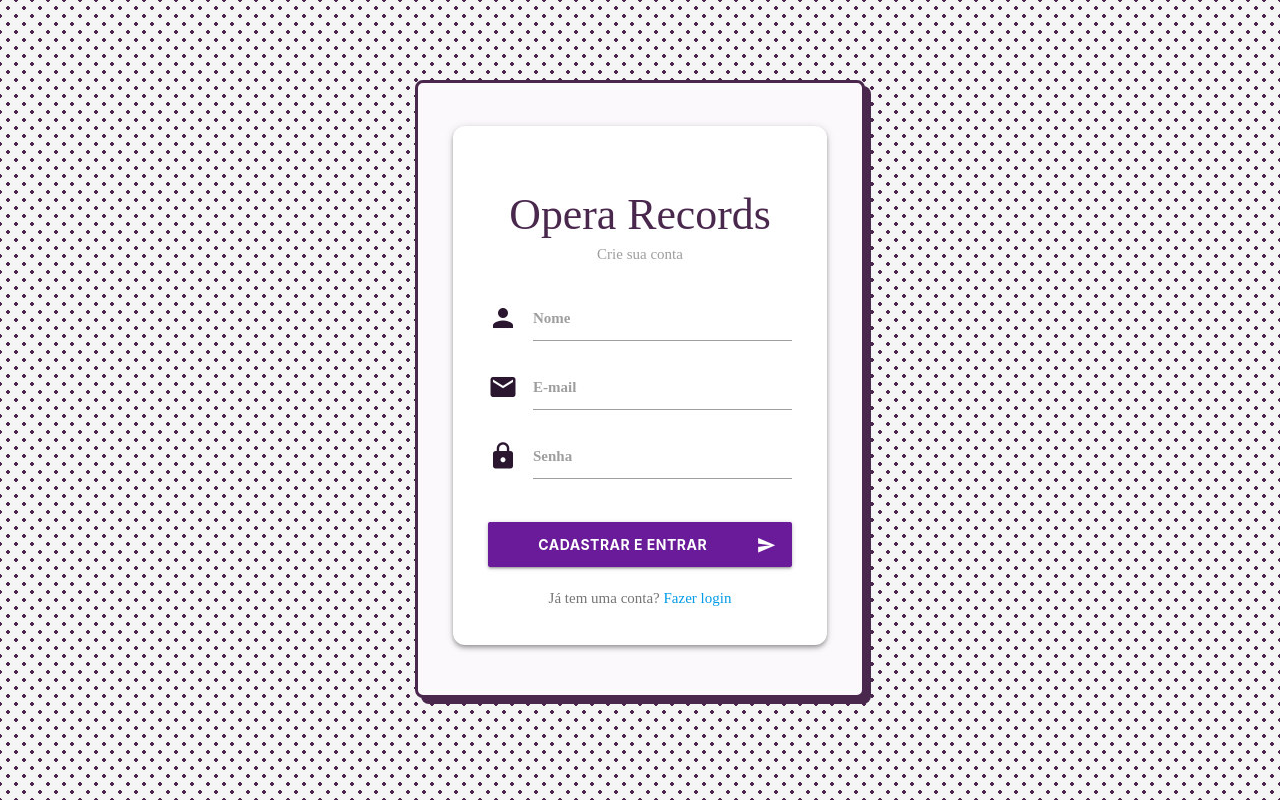
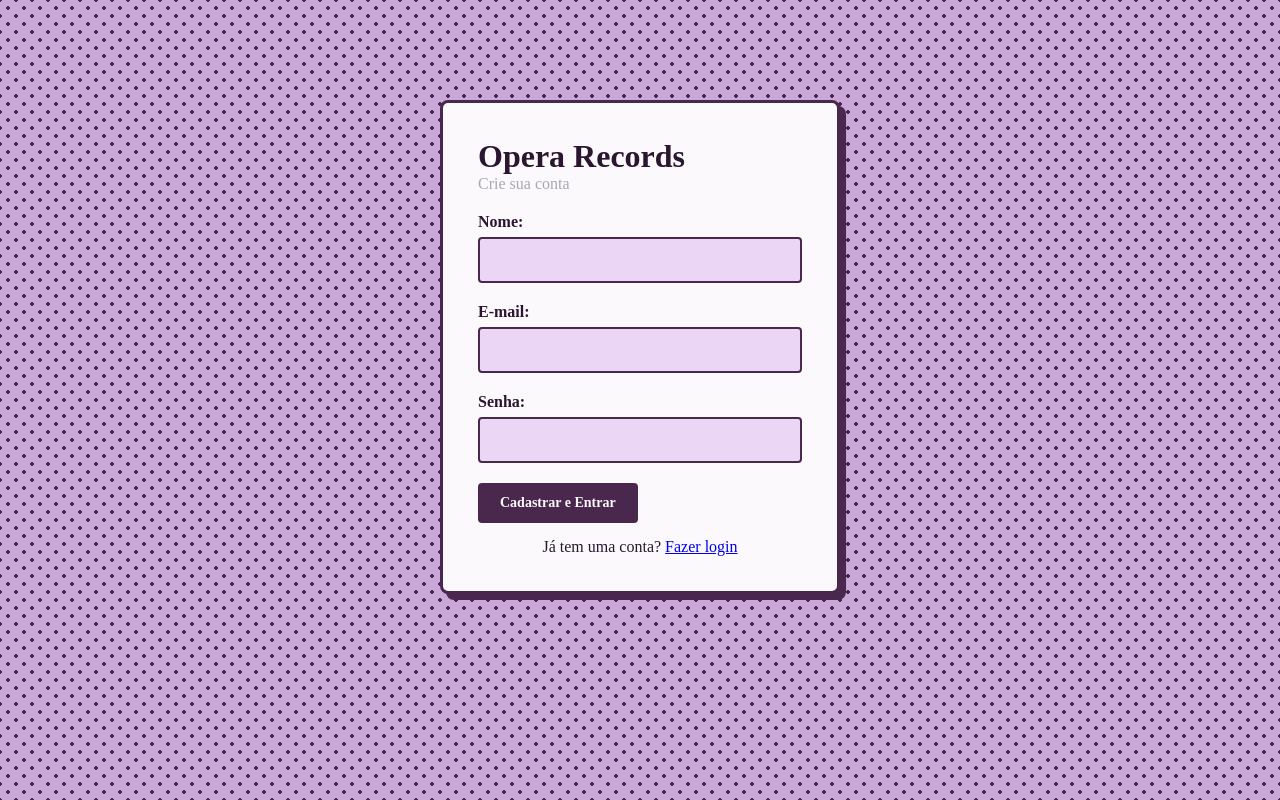
Before and after one commit to manuu-png/loja-discos-musicas, a Flask app: page /cadastro in a window 1280 px wide. Run offline with Flask 3, Linux system fonts and the light colour scheme; some web fonts are replaced.

Commit message:
cadastro

```diff
--- a/templates/cadastro.html
+++ b/templates/cadastro.html
@@ -1,51 +1,55 @@
 <!DOCTYPE html>
+
 <html lang="pt-BR">
+
 <head>
-    <meta charset="UTF-8">
-    <title>Opera Records - Cadastro</title>
-    <!-- Mantém o seu estilo original e adiciona os ícones e o visual do Materialize -->
-    <link rel="stylesheet" href="{{ url_for('static', filename='css/estilo.css') }}">
-    <link href="https://fonts.googleapis.com/icon?family=Material+Icons" rel="stylesheet">
-    <link rel="stylesheet" href="https://cdnjs.cloudflare.com/ajax/libs/materialize/1.0.0/css/materialize.min.css">
+
+<meta charset="UTF-8">
+
+<title>Opera Records - Cadastro</title>
+
+<link rel="stylesheet" href="{{ url_for('static', filename='css/estilo.css') }}">
+
 </head>
-<body class="grey lighten-4">
-    <div class="container" style="max-width: 450px; margin-top: 80px;">
-        <div class="card-panel white z-depth-2" style="border-radius: 12px; padding: 35px;">
-            <h3 class="center-align" style="font-family: serif; color: #4a284e; margin-bottom: 5px;">Opera Records</h3>
-            <p class="center-align grey-text" style="margin-bottom: 30px;">Crie sua conta</p>
 
-            <form method="POST">
-                <div class="input-field">
-                    <i class="material-icons prefix">person</i>
-                    <input type="text" id="nome" name="nome" class="validate" required>
-                    <label for="nome">Nome</label>
-                </div>
+<body>
 
-                <div class="input-field">
-                    <i class="material-icons prefix">email</i>
-                    <input type="email" id="email" name="email" class="validate" required>
-                    <label for="email">E-mail</label>
-                </div>
+<div class="container" style="max-width: 400px; margin-top: 100px;">
 
-                <div class="input-field">
-                    <i class="material-icons prefix">lock</i>
-                    <input type="password" id="senha" name="senha" class="validate" required>
-                    <label for="senha">Senha</label>
-                </div>
+<h1>Opera Records</h1>
 
-                <button type="submit" class="waves-effect waves-light btn purple darken-3" style="width: 100%; margin-top: 20px; height: 45px;">
-                    Cadastrar e Entrar
-                    <i class="material-icons right">send</i>
-                </button>
-            </form>
+<p style="margin-bottom: 20px; color: #a8a8b3;">Crie sua conta</p>
 
-            <div class="center-align" style="margin-top: 20px;">
-                <p class="grey-text text-darken-1">Já tem uma conta? <a href="{{ url_for('login') }}">Fazer login</a></p>
-            </div>
-        </div>
-    </div>
 
-    <!-- Script do Materialize -->
-    <script src="https://cdnjs.cloudflare.com/ajax/libs/materialize/1.0.0/js/materialize.min.js"></script>
+
+<form method="POST">
+
+<label>Nome:</label>
+
+<input type="text" name="nome" required>
+
+
+
+<label>E-mail:</label>
+
+<input type="email" name="email" required>
+
+
+
+<label>Senha:</label>
+
+<input type="password" name="senha" required>
+
+
+
+<button type="submit">Cadastrar e Entrar</button>
+
+</form>
+
+<p style="margin-top: 15px; text-align: center;">Já tem uma conta? <a href="{{ url_for('login') }}">Fazer login</a></p>
+
+</div>
+
 </body>
+
 </html>
```
